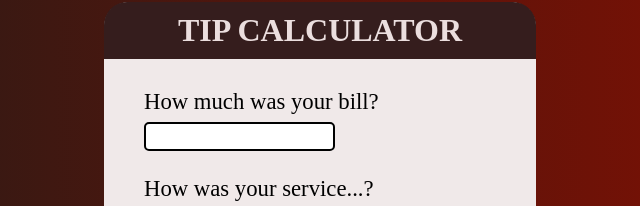
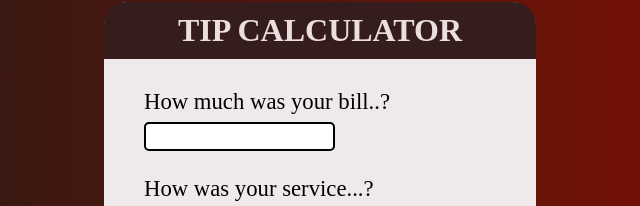
Before and after one commit to Sibashish16/Hotel-Tip-Calculator, a plain HTML site: page index.html in a window 1280 px wide. Shown: the part 176-382 px from the top of the page, 320-960 px from the left. Drawn offline with nearby package versions, Linux system fonts and the light colour scheme.

Commit message:
Update index.html

```diff
--- a/index.html
+++ b/index.html
@@ -14,7 +14,7 @@
       </div>
         <form id="form" novalidate>
           <div class="data">
-            <p>How much was your bill?</p>
+            <p>How much was your bill..?</p>
             <input class="fields" type="number" name="amount"  />
             <p class="error amount">Enter the value !!!</p>
           </div>
```
